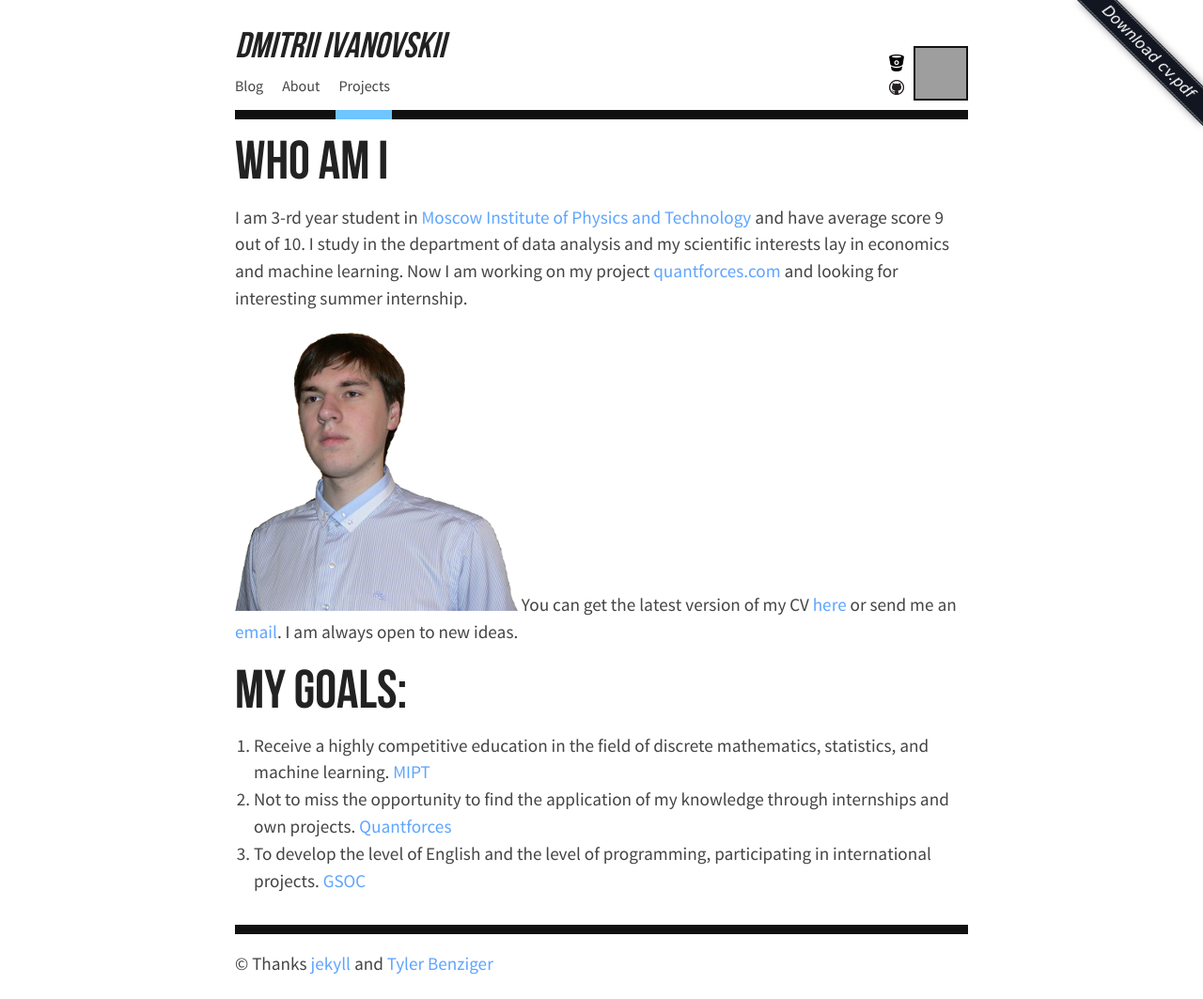
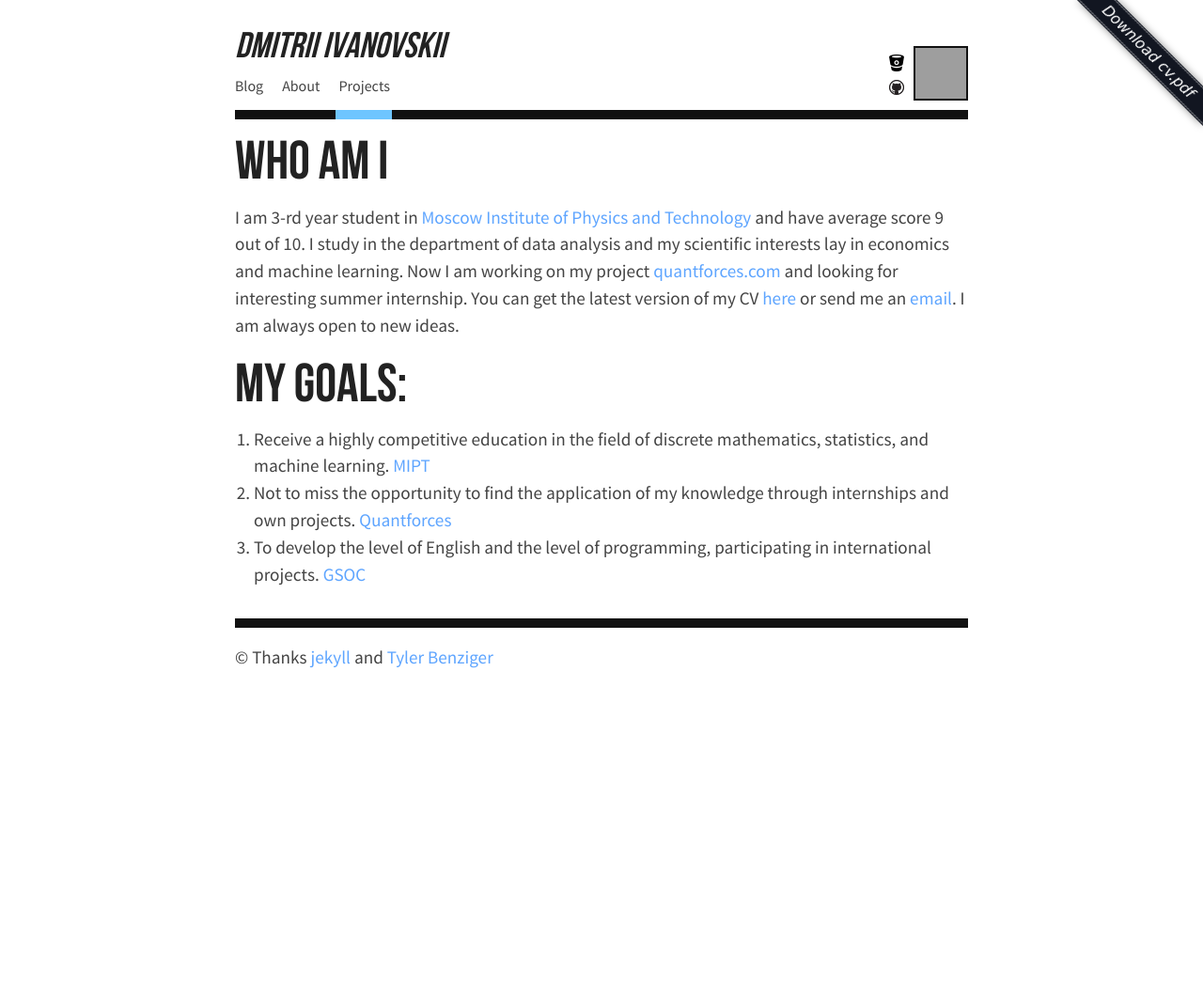
Before and after one commit to deamoon/deamoon.github.io, a Jekyll site: the page built from index.html, in a window 1280 px wide. Shown: the whole page at 94% size. Built offline with Jekyll 4.4.1, drawn with Linux system fonts in a browser that asks for light colours; the list of posts is cut into pages by our own code; after the commit the page ends 900 px from its top, so only the background shows below that; grey boxes are pictures that could not be loaded.

Commit message:
no photo

```diff
--- a/index.html
+++ b/index.html
@@ -7,16 +7,21 @@ layout: default
 
 <h1>{{ page.title }}</h1>
 
+
+<div style="float: left;">
+  <!-- <img src="/img/dima3.png" alt="Dmitrii Ivanovskii">   -->
+</div>
+<div>
   <p>
     I am 3-rd year student in <a href="http://mipt.ru/en/">Moscow Institute of Physics and Technology</a> and have average score 9 out of 10.
     I study in the department of data analysis and my scientific interests lay in economics and machine learning.
     Now I am working on my project <a href="http://quantforces.com">quantforces.com</a> and looking for interesting summer internship.
-</p>
 
-    <p>
-    <img src="/img/dima3.png" alt="Dmitrii Ivanovskii">
     You can get the latest version of my CV <a href="https://drive.google.com/file/d/0B8D6agnNbVNdNHFka0F0UXJ6TlE/view?usp=sharing">here</a> or send me an <a href="mailto:dmitry.ivanovskiy@phystech.edu">email</a>. I am always open to new ideas.
   </p>
+</div>
+
+
 
 <h1>
   My goals:
```
Also changed, not shown: 2 other files. Lines whose indentation alone changed are shown as unchanged.
